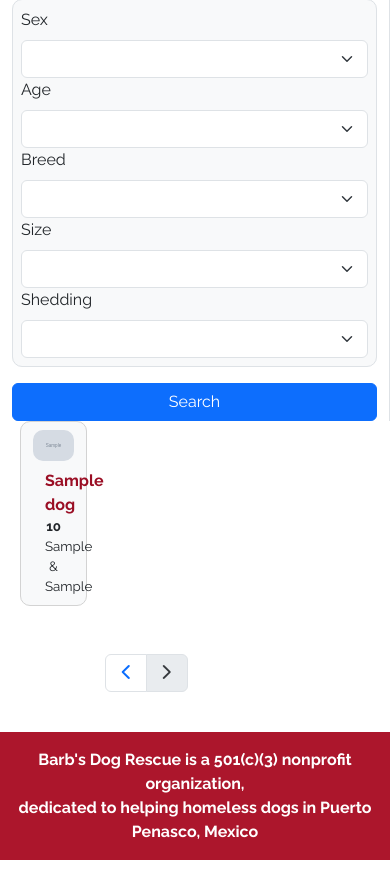
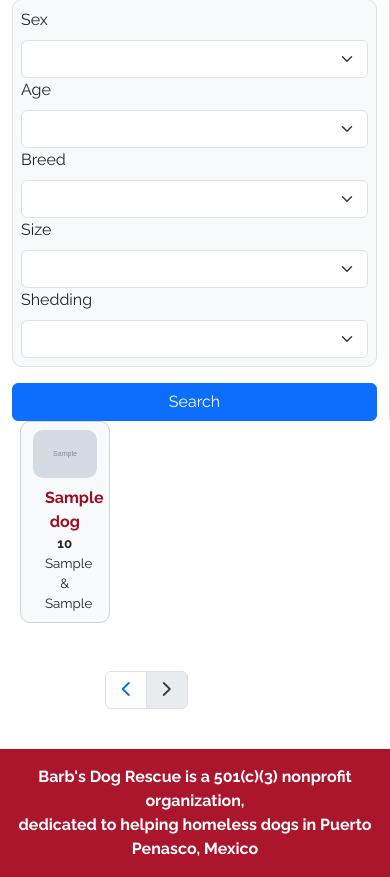
Before and after one commit to charliegriefer/barbs, a Flask app: template app/templates/index.html in a window 390 px wide; the page is wider, and only the part inside the window is pictured. Shown: the part 676-1553 px from the top of that part. Run offline with Flask 3, Linux system fonts and the light colour scheme; the template is opened without the code that fills it: most values are stand-ins (such as "Sample title", 1, 10 or a date in 2020); grey boxes marked "Sample" are stand-in pictures; form fields are guessed from the names that the template uses; parts of the project's set-up code (start-up, migrations or seed data) failed here and were passed over; some libraries are stand-ins or nearby versions.

Commit message:
Fix mobile view

```diff
--- a/app/templates/_includes/available_dogs.html
+++ b/app/templates/_includes/available_dogs.html
@@ -3,7 +3,7 @@
     <div class="row">
       {% for dog in dogs %}
 
-        <div class="col-3 col-md-2 py-2 mx-2 mb-4 dog_search_result bg-light" style="cursor:pointer;" id="{{ dog.id }}">
+        <div class="col-4 col-md-2 py-2 mx-2 mb-4 dog_search_result bg-light" style="cursor:pointer;" id="{{ dog.id }}">
           <a href="{{ url_for('main.dog_detail', dog_id=dog.id) }}">
             <img src="{{ dog.images[0].get('image').get('url') }}" />
             <div class="container">
```
